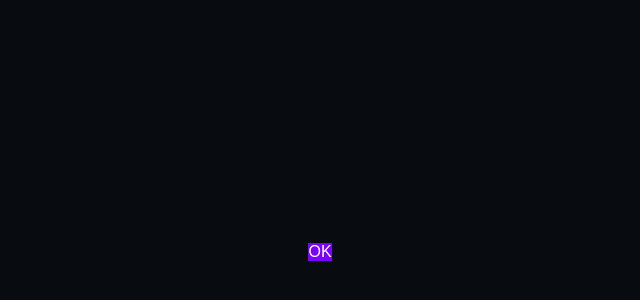
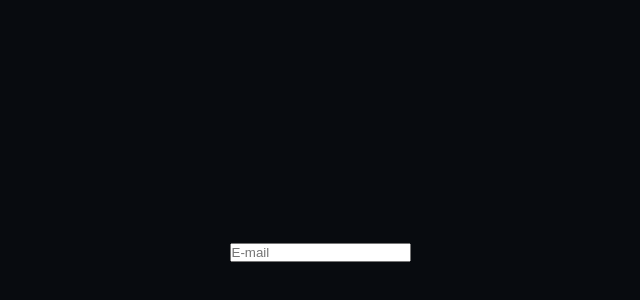
Before and after one commit to lcpsd/react-jwt-auth, a React (Create React App) app: page / in a window 1280 px wide. Shown: the part 148-448 px from the top of the page, without its empty margins (320-960 px from the left). Built offline with nearby package versions, Linux system fonts and the light colour scheme.

Commit message:
comp: FormField

```diff
--- a/package.json
+++ b/package.json
@@ -11,13 +11,16 @@
     "@types/react": "^18.0.0",
     "@types/react-dom": "^18.0.0",
     "@types/styled-components": "^5.1.26",
+    "@types/yup": "^0.29.14",
     "axios": "^0.27.2",
+    "formik": "^2.2.9",
     "react": "^18.2.0",
     "react-dom": "^18.2.0",
     "react-scripts": "5.0.1",
     "styled-components": "^5.3.5",
     "typescript": "^4.4.2",
-    "web-vitals": "^2.1.0"
+    "web-vitals": "^2.1.0",
+    "yup": "^0.32.11"
   },
   "scripts": {
     "start": "react-scripts start",
--- a/src/App.tsx
+++ b/src/App.tsx
@@ -1,11 +1,19 @@
 import { AppStyles } from "./styles/AppStyles";
 import { Container } from "./styles/Container.styled";
+import {Formik, Form, Field, ErrorMessage} from 'formik'
+import * as yup from 'yup'
+import { FormField } from "./components/FormField";
+
 
 function App() {
   return (
     <Container>
       <AppStyles>
-        OK
+        <Formik initialValues={{}} onSubmit={() => {}}>
+          <Form className="login-form">
+            <FormField name="email" placeHolderText="E-mail"/>
+          </Form>
+        </Formik>
       </AppStyles>
     </Container>
   );
--- /dev/null
+++ b/src/components/FormField.tsx
@@ -0,0 +1,16 @@
+import { ErrorMessage, Field } from "formik";
+
+interface FormFieldProps{
+    name: string;
+    placeHolderText: string;
+}
+
+export function FormField({name, placeHolderText}:FormFieldProps){
+
+    return(
+        <>
+            <Field name={name} className="form-field" placeHolder={placeHolderText}/>
+            <ErrorMessage component="span" name="email" className="form-error"/>
+        </>
+    )
+}
--- a/src/styles/AppStyles.ts
+++ b/src/styles/AppStyles.ts
@@ -1,5 +1,5 @@
 import styled from "styled-components";
 
 export const AppStyles = styled.div`
-    background: ${props => props.theme.colors.secondary};
+    /* background: ${props => props.theme.colors.secondary}; */
 `
```
Also changed, not shown: 1 other file (tests, documents, lock files or other folders).
